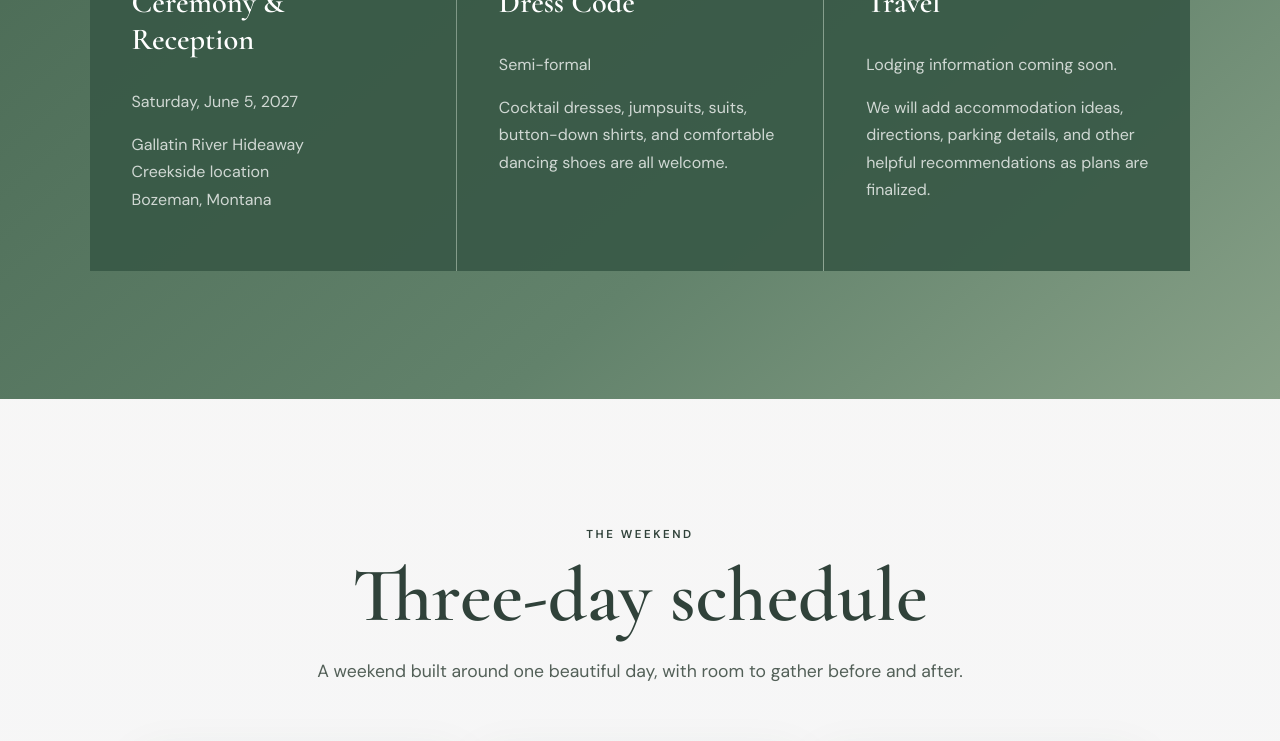
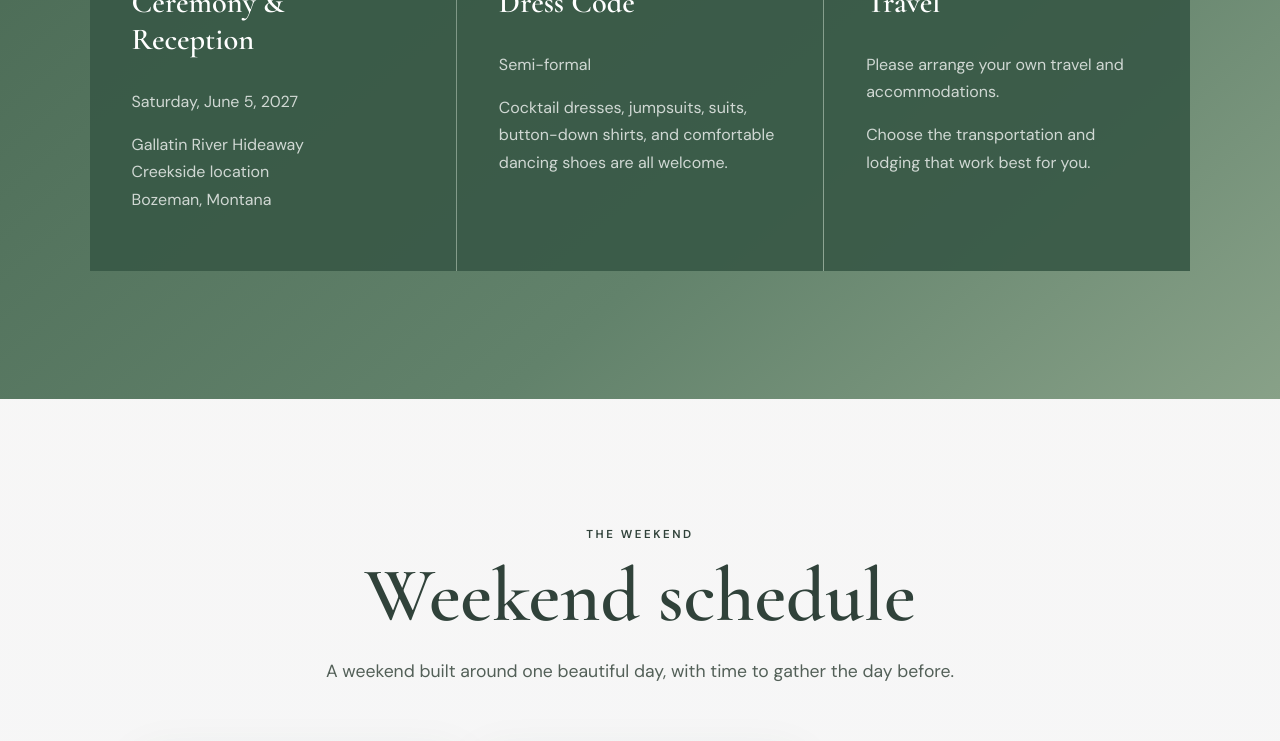
Before and after one commit to jun-zaga/wedding-site, a React (Vite) app: page / in a window 1280 px wide. Shown: the part 2500-3241 px from the top of the page. Built offline with nearby package versions, Linux system fonts and the light colour scheme.

Commit message:
updates travel info and allows for same addresses using button

```diff
--- a/src/App.tsx
+++ b/src/App.tsx
@@ -103,10 +103,9 @@ function App() {
           <article className="detail-card">
             <span className="detail-number">03</span>
             <h3>Travel</h3>
-            <p>Lodging information coming soon.</p>
+            <p>Please arrange your own travel and accommodations.</p>
             <p>
-              We will add accommodation ideas, directions, parking details,
-              and other helpful recommendations as plans are finalized.
+              Choose the transportation and lodging that work best for you.
             </p>
           </article>
         </div>
@@ -115,9 +114,9 @@ function App() {
       <section className="schedule section">
         <div className="section-heading">
           <p className="eyebrow">The weekend</p>
-          <h2>Three-day schedule</h2>
+          <h2>Weekend schedule</h2>
           <p className="lead narrow">
-            A weekend built around one beautiful day, with room to gather before and after.
+            A weekend built around one beautiful day, with time to gather the day before.
           </p>
         </div>
 
@@ -208,7 +207,7 @@ function App() {
           </details>
           <details>
             <summary>Is there parking?</summary>
-            <p>Parking and arrival details will be added as plans are finalized.</p>
+            <p>Parking is immediately inside the venue entrance.</p>
           </details>
           <details>
             <summary>When should I arrive?</summary>
--- a/src/components/Sections.tsx
+++ b/src/components/Sections.tsx
@@ -2,9 +2,9 @@ import { AMAZON_REGISTRY_URL, galleryPhotos, scheduleDays } from "../data/weddin
 
 export function IntroSection(){return <section className="intro section"><p className="eyebrow">Save the date</p><h2>We cannot wait to celebrate with you.</h2><p className="lead">Welcome to our wedding website. Find the schedule, travel information, registry, and everything else you need for the weekend.</p></section>}
 export function StorySection(){return <section className="story section" id="story"><div className="story-image" role="img" aria-label="Jordan and Alexandra together outdoors"/><div className="story-copy"><p className="eyebrow">Our story</p><h2>From our first hello to forever.</h2><p>Add your story here—how you met, your favorite adventures, and the moment you knew you wanted to spend your lives together.</p><p>This section can be playful, sentimental, short, or eventually turned into a photo timeline.</p></div></section>}
-export function DetailsSection(){return <section className="details section" id="details"><div className="section-heading"><p className="eyebrow">The celebration</p><h2>Wedding details</h2></div><div className="detail-grid"><article className="detail-card"><span className="detail-number">01</span><h3>Ceremony & Reception</h3><p>Saturday, June 5, 2027</p><p>Gallatin River Hideaway<br/>Creekside location<br/>Additional venue details coming soon.</p></article><article className="detail-card"><span className="detail-number">02</span><h3>Dress Code</h3><p>Semi-formal</p><p>Think cocktail dresses, jumpsuits, suits, button-down shirts, and comfortable dancing shoes.</p></article><article className="detail-card"><span className="detail-number">03</span><h3>Travel</h3><p>Lodging information coming soon.</p><p>We will add accommodation ideas, directions, parking details, and other helpful recommendations once everything is finalized.</p></article></div></section>}
-export function ScheduleSection(){return <section className="schedule section"><div className="section-heading"><p className="eyebrow">The weekend</p><h2>Three-day schedule</h2><p className="lead narrow">A weekend built around one beautiful day, with a little room to gather before and after.</p></div><div className="schedule-flourish" aria-hidden="true"><span className="ring-band band-left"/><span className="schedule-pear schedule-pear-left"/><span className="schedule-oval"/><span className="schedule-pear schedule-pear-right"/><span className="ring-band band-right"/></div><div className="schedule-shell"><div className="weekend-schedule">{scheduleDays.map(item=><article className="schedule-day" key={item.day}><div className="schedule-day-top"><div><span>{item.day}</span><p className="schedule-date">{item.date}</p></div></div><div className="day-events">{item.events.map((event,index)=><div className="schedule-event" key={`${item.day}-${index}`}><time>{event.time}</time><div><h3>{event.title}</h3>{event.detail&&<p>{event.detail}</p>}</div></div>)}</div></article>)}</div></div><div className="jordan-ring-flourish" aria-hidden="true"><span className="jordan-ring-line"><span className="jordan-gold-line jordan-gold-top"/><span className="jordan-black-line"/><span className="jordan-gold-line jordan-gold-bottom"/></span></div></section>}
+export function DetailsSection(){return <section className="details section" id="details"><div className="section-heading"><p className="eyebrow">The celebration</p><h2>Wedding details</h2></div><div className="detail-grid"><article className="detail-card"><span className="detail-number">01</span><h3>Ceremony & Reception</h3><p>Saturday, June 5, 2027</p><p>Gallatin River Hideaway<br/>Creekside location<br/>Additional venue details coming soon.</p></article><article className="detail-card"><span className="detail-number">02</span><h3>Dress Code</h3><p>Semi-formal</p><p>Think cocktail dresses, jumpsuits, suits, button-down shirts, and comfortable dancing shoes.</p></article><article className="detail-card"><span className="detail-number">03</span><h3>Travel</h3><p>Please arrange your own travel and accommodations.</p><p>Choose the transportation and lodging that work best for you.</p></article></div></section>}
+export function ScheduleSection(){return <section className="schedule section"><div className="section-heading"><p className="eyebrow">The weekend</p><h2>Weekend schedule</h2><p className="lead narrow">A weekend built around one beautiful day, with time to gather the day before.</p></div><div className="schedule-flourish" aria-hidden="true"><span className="ring-band band-left"/><span className="schedule-pear schedule-pear-left"/><span className="schedule-oval"/><span className="schedule-pear schedule-pear-right"/><span className="ring-band band-right"/></div><div className="schedule-shell"><div className="weekend-schedule">{scheduleDays.map(item=><article className="schedule-day" key={item.day}><div className="schedule-day-top"><div><span>{item.day}</span><p className="schedule-date">{item.date}</p></div></div><div className="day-events">{item.events.map((event,index)=><div className="schedule-event" key={`${item.day}-${index}`}><time>{event.time}</time><div><h3>{event.title}</h3>{event.detail&&<p>{event.detail}</p>}</div></div>)}</div></article>)}</div></div><div className="jordan-ring-flourish" aria-hidden="true"><span className="jordan-ring-line"><span className="jordan-gold-line jordan-gold-top"/><span className="jordan-black-line"/><span className="jordan-gold-line jordan-gold-bottom"/></span></div></section>}
 export function GallerySection(){return <section className="gallery section" id="gallery"><div className="section-heading"><p className="eyebrow">A little glimpse of us</p><h2>Our engagement</h2><p className="lead narrow">A few favorite moments from the mountains, the lake, and the beginning of forever.</p></div><div className="photo-grid">{galleryPhotos.map((photo,index)=><figure className={`photo-tile photo-${index+1}`} key={photo.src}><img src={photo.src} alt={photo.alt} loading="lazy"/></figure>)}</div></section>}
 export function RegistrySection(){return <section className="registry section" id="registry"><div className="section-heading"><p className="eyebrow">With love</p><h2>Registry</h2><p className="lead narrow">Your presence at our wedding is the greatest gift. If you would like to help us begin married life together, we have created an Amazon wedding registry.</p></div><div className="registry-feature"><div className="registry-feature-mark" aria-hidden="true">A</div><p className="registry-feature-label">Our Amazon Wedding Registry</p><h3>A few things for our home and life together</h3><p>Browse our full registry on Amazon for the most current gift list, quantities, and availability.</p><a className="primary-button registry-main-button" href={AMAZON_REGISTRY_URL} target="_blank" rel="noreferrer">View Our Amazon Registry →</a></div></section>}
-export function FaqSection(){return <section className="faq section"><div className="section-heading"><p className="eyebrow">Good to know</p><h2>Frequently asked questions</h2></div><div className="faq-grid"><details><summary>How many people can I RSVP for?</summary><p>Your invitation will show the number of seats reserved for your party. If an unnamed seat is included, you can add that guest by name when you RSVP.</p></details><details><summary>Are children invited?</summary><p>Add your preferred wording and policy here.</p></details><details><summary>Is there parking?</summary><p>Parking and arrival details for the venue will be added once plans are finalized.</p></details><details><summary>When should I arrive?</summary><p>We recommend arriving 20–30 minutes before the ceremony.</p></details></div></section>}
+export function FaqSection(){return <section className="faq section"><div className="section-heading"><p className="eyebrow">Good to know</p><h2>Frequently asked questions</h2></div><div className="faq-grid"><details><summary>How many people can I RSVP for?</summary><p>Your invitation will show the number of seats reserved for your party. If an unnamed seat is included, you can add that guest by name when you RSVP.</p></details><details><summary>Are children invited?</summary><p>Add your preferred wording and policy here.</p></details><details><summary>Is there parking?</summary><p>Parking is immediately inside the venue entrance.</p></details><details><summary>When should I arrive?</summary><p>We recommend arriving 20–30 minutes before the ceremony.</p></details></div></section>}
 export function Footer(){return <footer><p className="footer-names">Jordan & Alexandra</p><p>June 5, 2027 · Gallatin River Hideaway, Creekside</p><a href="#home">Back to top ↑</a></footer>}
--- a/src/components/VenueSection.tsx
+++ b/src/components/VenueSection.tsx
@@ -31,7 +31,7 @@ export function VenueSection() {
           <p>Bozeman, Montana 59718</p>
           <div className="venue-divider" />
           <p className="venue-note">
-            Use the map for the venue entrance. We will add final parking and arrival instructions here as the wedding gets closer.
+            Use the map for the venue entrance. Parking is immediately inside the entrance.
           </p>
           <a className="primary-button venue-directions" href={GOOGLE_MAPS_URL} target="_blank" rel="noreferrer">
             Open in Google Maps →
--- a/src/data/wedding.ts
+++ b/src/data/wedding.ts
@@ -18,9 +18,6 @@ export const scheduleDays: ScheduleDay[] = [
     { time: "5:00 PM", title: "Dinner" }, { time: "6:00 PM", title: "Toasts & Speeches" },
     { time: "7:00 PM", title: "First Dance" }, { time: "7:30 PM", title: "Open Dancing" },
     { time: "11:30 PM", title: "Last Dance" }, { time: "12:00 AM", title: "Goodnight" }
-  ]},
-  { day: "Day Three", date: "Sunday · June 6, 2027 · Jordan and Alexandra Absent", events: [
-    { time: "8:00 AM", title: "Cleanup" }, { time: "11:00 AM", title: "Farewells" }, { time: "12:00 PM", title: "Venue Close" }
   ]}
 ];
 
--- a/src/styles/rsvp.css
+++ b/src/styles/rsvp.css
@@ -615,3 +615,6 @@ legend {
 @media (max-width: 680px) {
   .search-results { grid-template-columns: 1fr; }
 }
+
+.copy-address-options { display: flex; flex-wrap: wrap; gap: 10px; margin-bottom: 16px; }
+.copy-address-options .small-note { flex-basis: 100%; margin: 0; }
```
Also changed, not shown: src/components/RsvpSection.tsx (+22 -0 lines).
